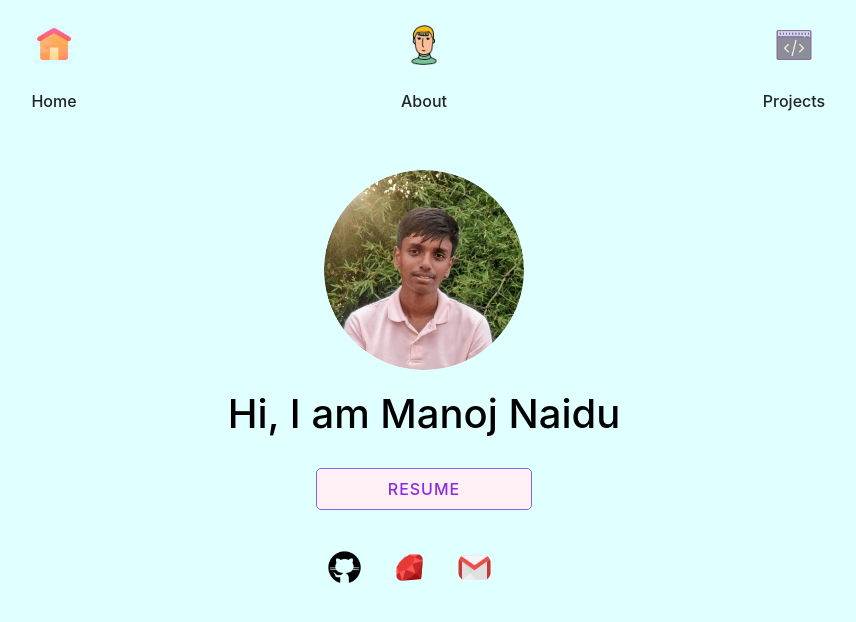
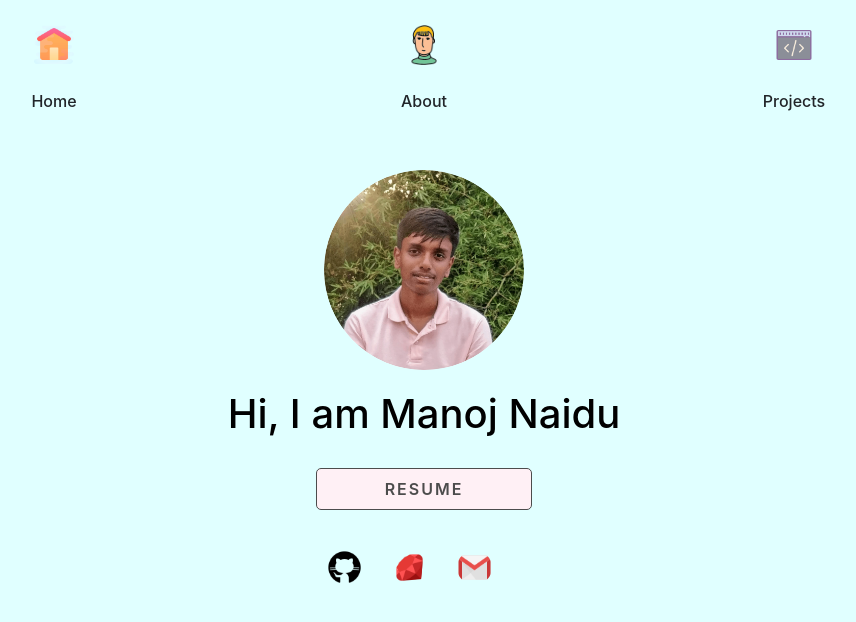
Before and after one commit to manojnaidu619/my-portfolio, a Vue app: page / in a window 1280 px wide. Shown: the top 622 px of the page, without its empty margins (216-1072 px from the left). Built offline with nearby package versions, Linux system fonts and the light colour scheme.

Commit message:
tweaked resume button

```diff
--- a/src/components/Home.vue
+++ b/src/components/Home.vue
@@ -49,13 +49,13 @@ export default {
     width: 20%;
     padding: 8px;
     font-size: 16px;
-    font-weight: 500;
+    font-weight: 600;
     background-color: lavenderblush;
     border-radius: 5px;
-    border: 1px solid mediumslateblue;
-    color: blueviolet;
+    border: 1px solid #4c4c4c;
+    color: #4c4c4c;
     text-transform: uppercase;
-    letter-spacing: 1px;
+    letter-spacing: 2px;
     cursor: pointer;
     outline: none;
     text-decoration: none;
@@ -65,6 +65,7 @@ export default {
 
   #resume-btn:hover{
     background-color: #f0fffa;
+    letter-spacing: 4px;
   }
 
  @media screen and (max-width: 520px) {
```
